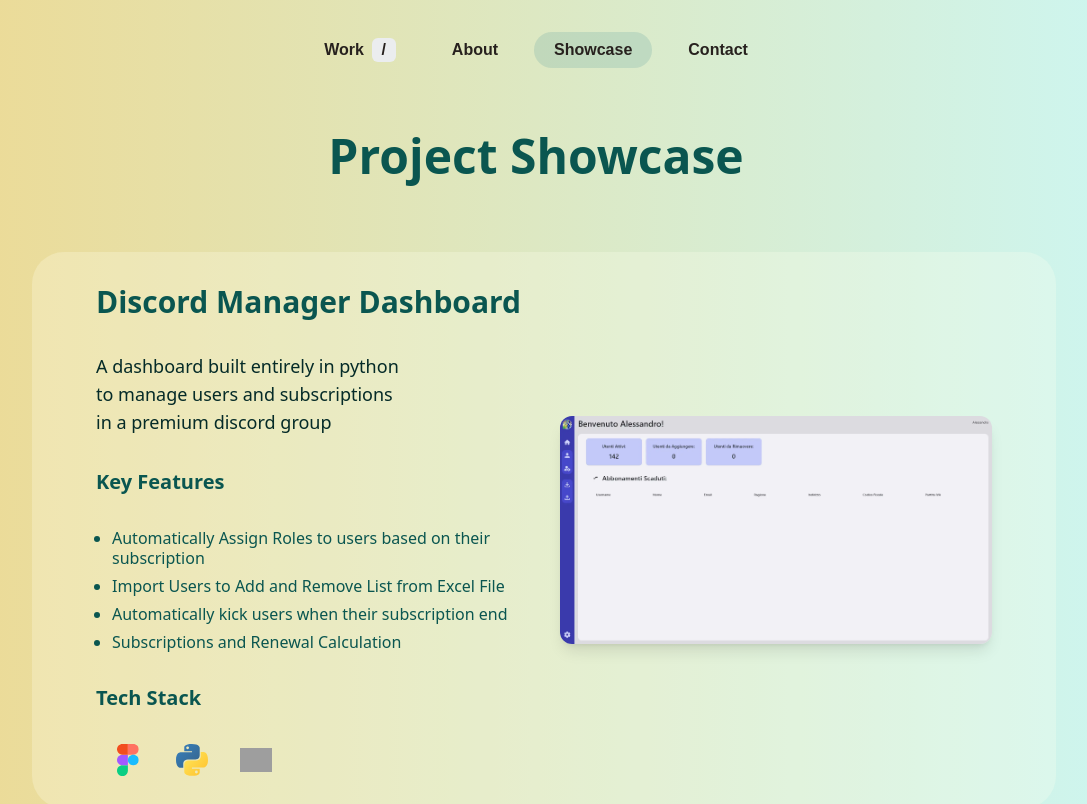
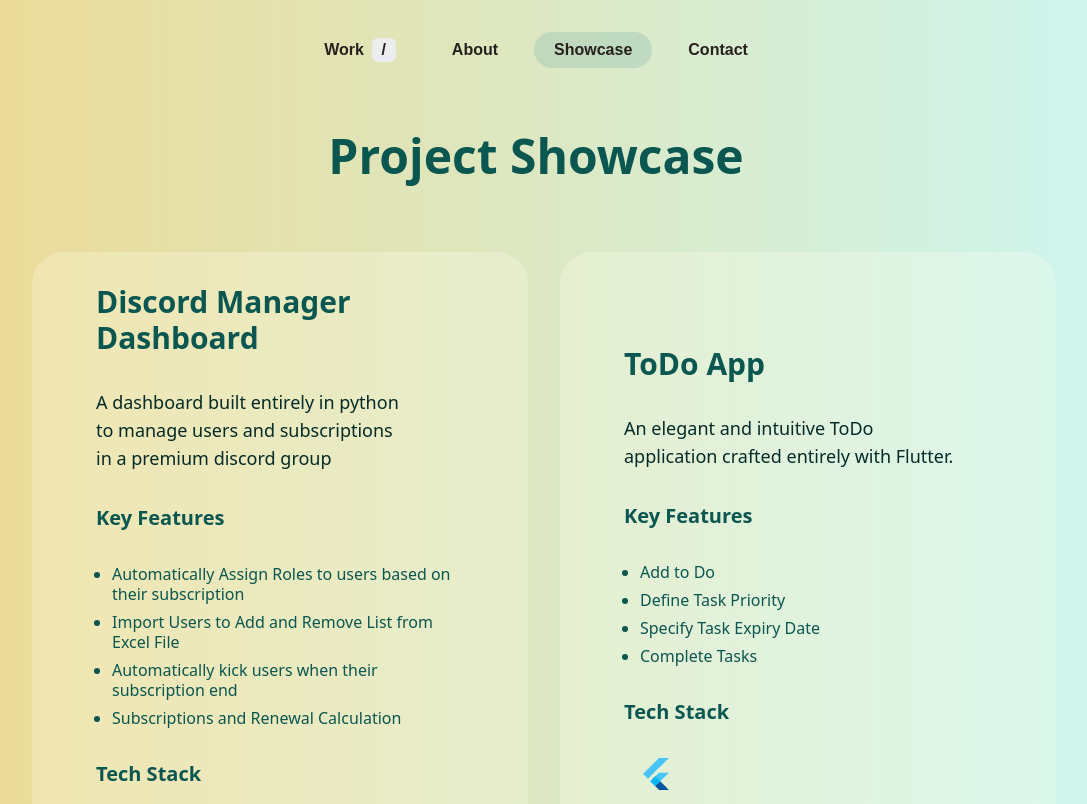
Before and after one commit to Ale-1508/portfolio, a Next.js app: page /showcase in a window 1280 px wide. Shown: the top 804 px of the page, without its empty margins (104-1191 px from the left). Built offline with nearby package versions, Linux system fonts and the light colour scheme; grey boxes are pictures that could not be loaded.

Commit message:
Edit showcase page

```diff
--- a/src/app/showcase/components/ProjectComponent.tsx
+++ b/src/app/showcase/components/ProjectComponent.tsx
@@ -3,10 +3,10 @@ import Balancer from "react-wrap-balancer"
 import { FontAwesomeIcon } from '@fortawesome/react-fontawesome'
 import { faImage, IconDefinition } from '@fortawesome/free-solid-svg-icons';
 
-import { Project, getStackIcon, getStackIconSVG } from "../data/projects"
-
+import { Project, getStackIconSVG } from "../data/projects"
 
 const cardClassNames = `
+  cursor-pointer
   flex flex-col xl:flex-row
   items-center justify-center
   gap-8 w-full
@@ -78,8 +78,6 @@ interface IconComponentPropsSVG extends BaseIconComponentProps { icon: string |
 
 const picturesRoot = "/images/projects"
 const iconsRoot = "/images/icons"
-
-// add color to icons and instead of icons use png brand images edit also project.ts
 
 const IconComponent = ( { icon, label }: IconComponentProps ) => {
   if (!icon) return null;
@@ -163,9 +161,9 @@ const ProjectComponent = ( { project }: ProjectComponentProps ) => {
   return (
     <div className={cardClassNames}>
       <TextSection project={project}/>
-      <ImageSection project={project}/>
     </div>
   )
 }
+//<ImageSection project={project}/>
 
 export default ProjectComponent;
--- a/src/app/showcase/components/ProjectList.tsx
+++ b/src/app/showcase/components/ProjectList.tsx
@@ -4,7 +4,7 @@ import ProjectComponent from "./ProjectComponent";
 
 const ProjectList = () => {
   return (
-    <div className='flex flex-col gap-8'>
+    <div className='grid grid-cols-1 xl:grid-cols-2 gap-8'>
       { projectList.map( ( project ) => (<ProjectComponent key={project.id} project={project}/>)) }
     </div>
   )
--- a/src/app/showcase/data/projects.ts
+++ b/src/app/showcase/data/projects.ts
@@ -43,18 +43,23 @@ export const projectList: Project[] = [
   },
   {
     id: 2,
-    title: "ye",
-    description: "",
+    title: "ToDo App",
+    description: `
+      An elegant and intuitive ToDo application
+      crafted entirely with Flutter.
+    `,
     keyFeatures: [
-      "ye1",
-      "ye2",
+      "Add to Do",
+      "Define Task Priority",
+      "Specify Task Expiry Date",
+      "Complete Tasks"
     ],
     techStack: [
       "flutter"
     ],
     img: {
-      src: "",
-      alt: ""
+      src: "flutter-to-do.png",
+      alt: "",
     }
   },
 ]
```
Also changed, not shown: public/images/projects/flutter-to-do.png (added).
